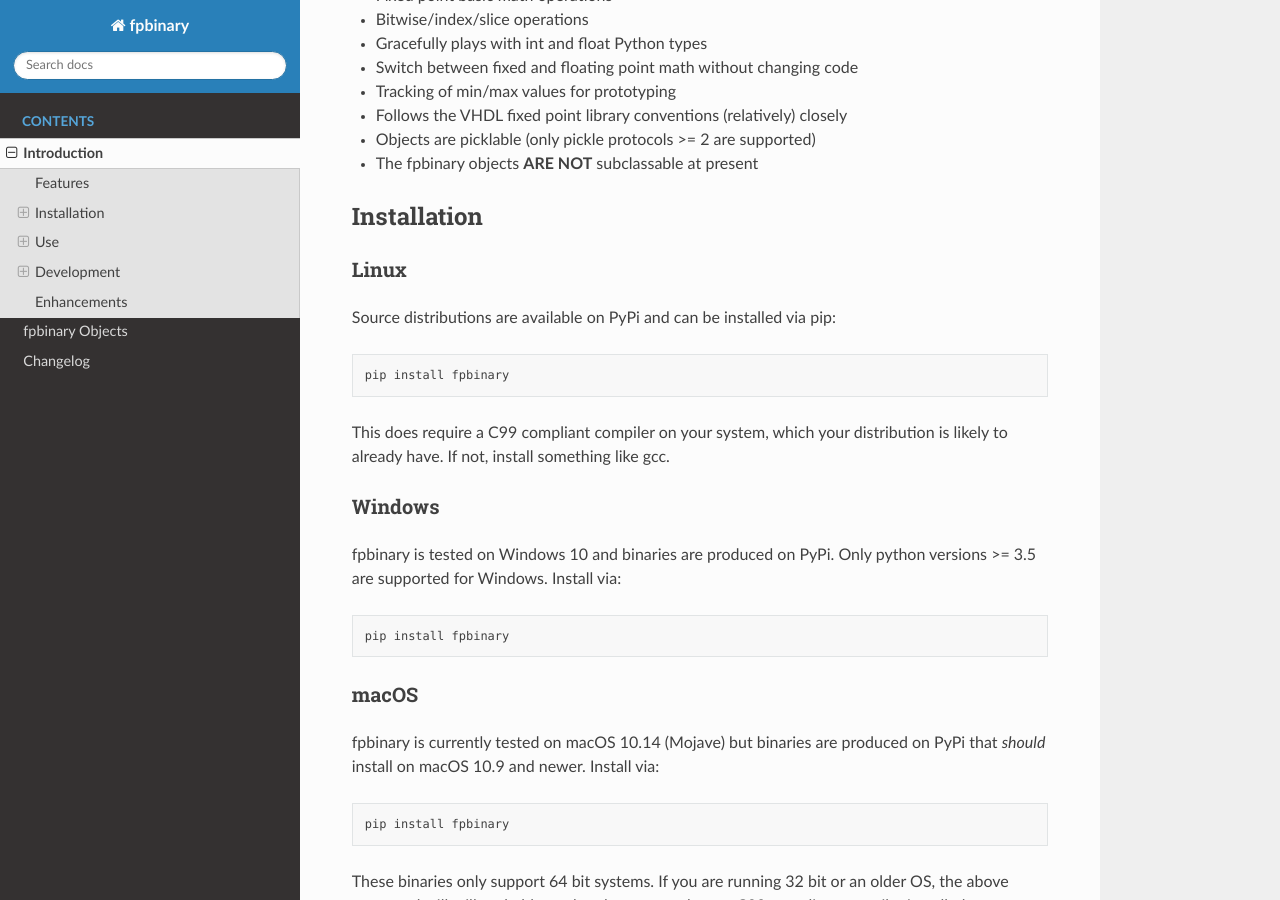
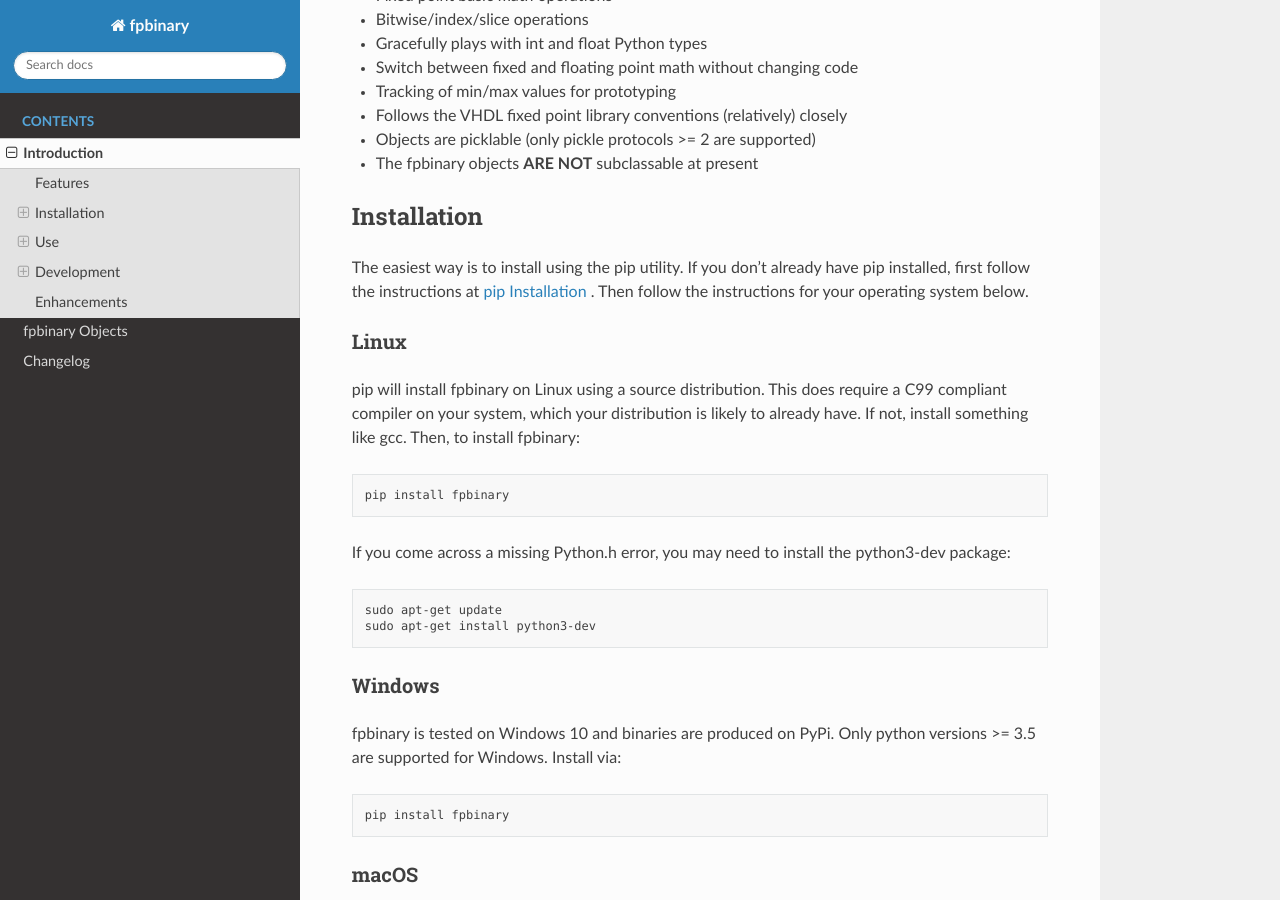
Before and after one commit to smlgit/fpbinary, a Sphinx documentation site: the page built from doc/intro.rst, in a window 1280 px wide and 900 px high, scrolled down 521 px. Built offline with Sphinx 7.4.7 and the Read the Docs theme 2.0.0, drawn with Linux system fonts in a browser that asks for light colours.

Commit message:
Updated Linux install instructions.

```diff
--- a/doc/intro.rst
+++ b/doc/intro.rst
@@ -26,16 +26,25 @@
 Installation
 ------------
 
+The easiest way is to install using the pip utility. If you don't already have pip installed, first follow the instructions at `pip Installation <https://pip.pypa.io/en/stable/installing>`_ . Then follow the instructions for your operating system below.
+
+
 Linux
 ^^^^^
 
-Source distributions are available on PyPi and can be installed via pip:
+pip will install fpbinary on Linux using a source distribution. This does require a C99 compliant compiler on your system, which your distribution is likely to already have. If not, install something like gcc. Then, to install fpbinary:
 
 .. code-block:: bash
 
    pip install fpbinary
 
-This does require a C99 compliant compiler on your system, which your distribution is likely to already have. If not, install something like gcc.
+If you come across a missing Python.h error, you may need to install the python3-dev package:
+
+.. code-block:: bash
+
+   sudo apt-get update
+   sudo apt-get install python3-dev
+
 
 Windows
 ^^^^^^^
@@ -47,7 +56,7 @@
    pip install fpbinary
 
 macOS
-^^^^^^^
+^^^^^
 
 fpbinary is currently tested on macOS 10.14 (Mojave) but binaries are produced on PyPi that *should* install on macOS 10.9 and newer. Install via:
 
```
